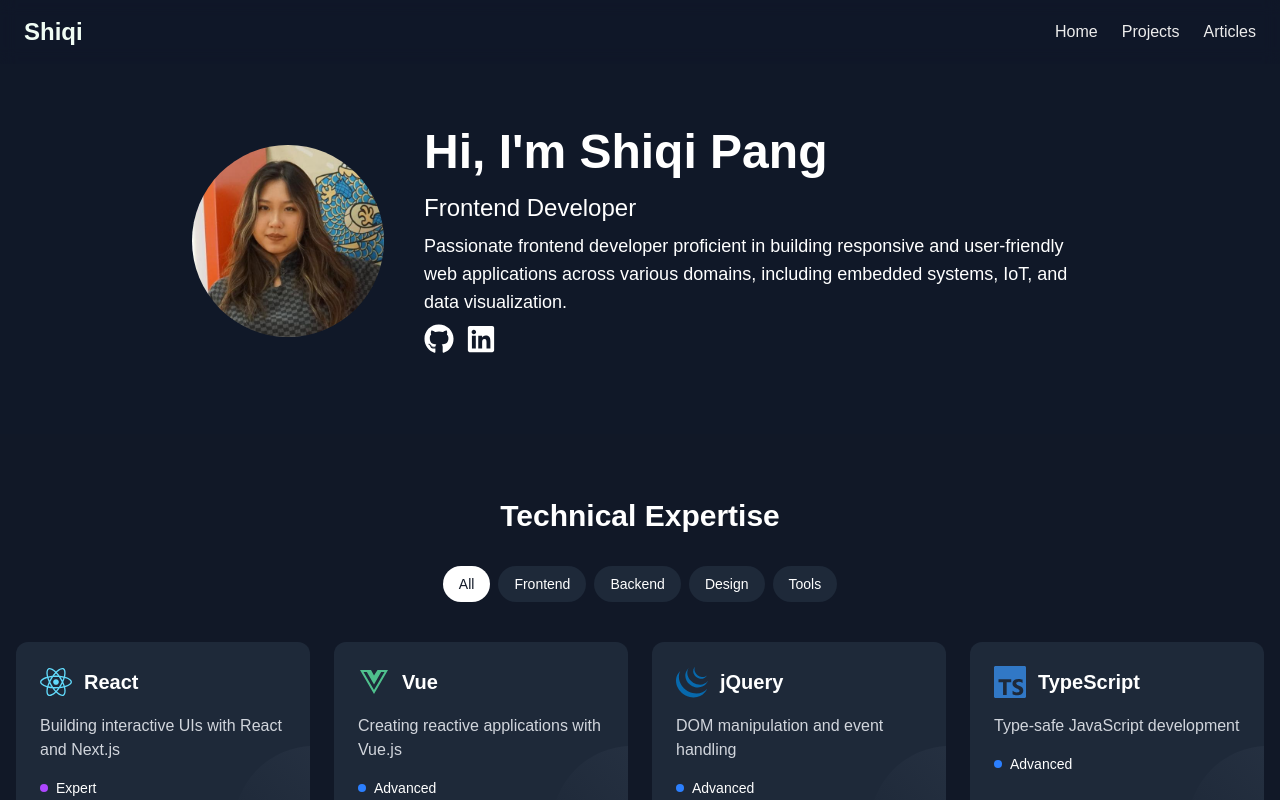
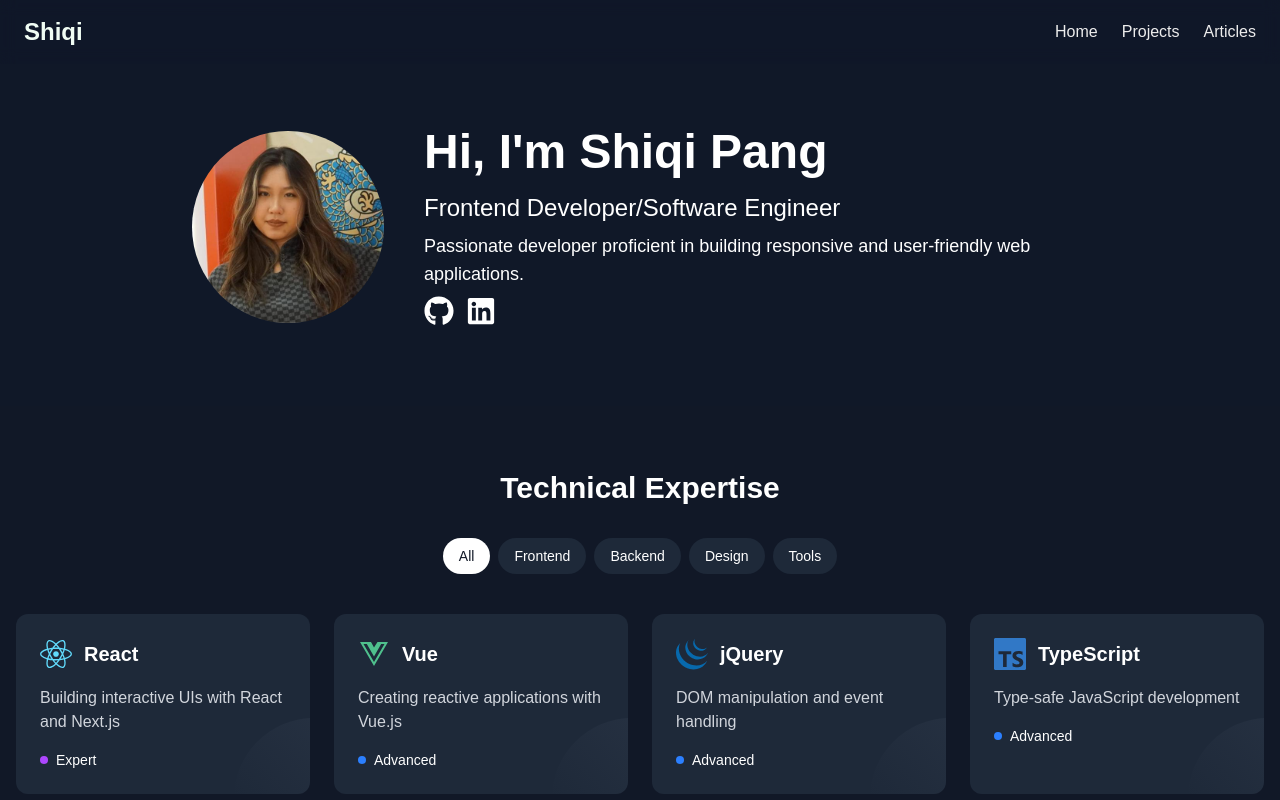
Before and after one commit to ShiqiP/portfolio, a Next.js app: page / in a window 1280 px wide. Shown: the top 800 px of the page. Built offline with nearby package versions, Linux system fonts and the light colour scheme.

Commit message:
introduction

```diff
--- a/src/app/page.tsx
+++ b/src/app/page.tsx
@@ -31,10 +31,9 @@ const App: React.FC = () => {
             </div>
             <div className="flex-1">
               <h1 className="text-4xl md:text-5xl font-bold mb-4">Hi, I&apos;m Shiqi Pang</h1>
-              <p className="text-2xl mb-2">Frontend Developer</p>
-              <p className="text-lg mb-2">Passionate frontend developer proficient in
-                building responsive and user-friendly web applications across various domains, including embedded systems, IoT, and data
-                visualization.
+              <p className="text-2xl mb-2">Frontend Developer/Software Engineer</p>
+              <p className="text-lg mb-2">Passionate developer proficient in
+                building responsive and user-friendly web applications.
               </p>
               <div className="flex space-x-4">
                 <div className="flex space-x-3">
```
